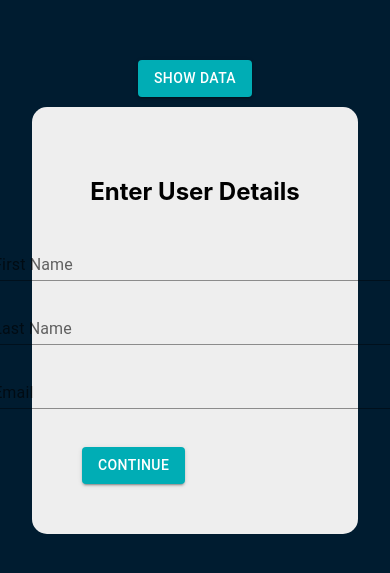
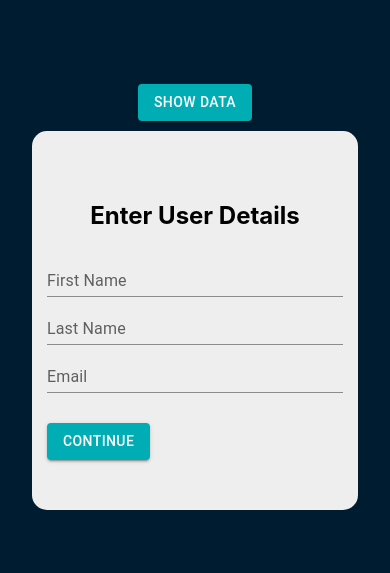
Before and after one commit to ayoubbas/multi-survey-form, a React (Create React App) app: page / in a window 390 px wide. Shown: the part 125-698 px from the top of the page. Built offline with nearby package versions, Linux system fonts and the light colour scheme; no server answers; the database is empty.

Commit message:
set responsive

```diff
--- a/src/App.js
+++ b/src/App.js
@@ -6,7 +6,7 @@ import Container from "@mui/material/Container";
 function App() {
   return (
     <div className="App" style={{height:"100vh",display:"flex",justifyContent:"center",alignItems:"center" ,flexDirection:"column" ,background:"#001C30"}}>
-      <Container  maxWidth="xl">
+      <Container  maxWidth="lg">
         <SurveyForm  />
       </Container>
     </div>
--- a/src/SurveyForm.jsx
+++ b/src/SurveyForm.jsx
@@ -204,7 +204,7 @@ function SurveyForm() {
       )}
       <Container maxWidth={step === 4 ? "lg" : "xs"}>
         <div
-          style={{ background: "#eee", padding: "50px", borderRadius: "15px" }}
+          style={{ background: "#eee", padding: "50px 15px", borderRadius: "15px" }}
         >
           {renderStep()}
           <div
--- a/src/steps/Step1.jsx
+++ b/src/steps/Step1.jsx
@@ -12,21 +12,23 @@ function Step1({ data,myError, handleChange }) {
         justifyContent: "center",
         alignItems: "center",
         flexDirection: "column",
+        width:"100%"
       }}
     >
       <h2>Enter User Details</h2>
       <Box
         component="form"
-        sx={{
-          "& .MuiTextField-root": { m: 1, width: "40ch" },
-        }}
+        // sx={{
+        //   "& .MuiTextField-root": { m: 1, width: "40ch" },
+        // }}
         noValidate
         autoComplete="off"
+        style={{width:"100%"}}
       >
         <form  style={{ display: "flex", flexDirection: "column" }}>
-          <TextField error={myError.firstName} id="firstName" label="First Name" variant="standard" name="firstName" defaultValue={data.firstName} onChange={handleChange} />
-          <TextField error={myError.lastName} id="lastName" label="Last Name" variant="standard" name="lastName"  defaultValue={data.lastName} onChange={handleChange}/>
-          <TextField error={myError.email} id="email" label="Email" type="email" variant="standard" name="email"  defaultValue={data.email} onChange={handleChange}/>
+          <TextField error={myError.firstName} style={{width:"100%"}} id="firstName" label="First Name" variant="standard" name="firstName" defaultValue={data.firstName} onChange={handleChange} />
+          <TextField error={myError.lastName} style={{width:"100%"}} id="lastName" label="Last Name" variant="standard" name="lastName"  defaultValue={data.lastName} onChange={handleChange}/>
+          <TextField error={myError.email} style={{width:"100%"}} id="email" label="Email" type="email" variant="standard" name="email"  defaultValue={data.email} onChange={handleChange}/>
         </form>
       </Box>
 
--- a/src/steps/Step2.jsx
+++ b/src/steps/Step2.jsx
@@ -12,21 +12,21 @@ function Step2({ data, myError, handleChange}) {
         justifyContent: "center",
         alignItems: "center",
         flexDirection: "column",
+        width:'100%',
       }}
     >
       <h2>Enter Personal Details</h2>
 
       <Box
         component="form"
-        sx={{
-          "& .MuiTextField-root": { m: 1, width: "40ch" },
-        }}
+
         noValidate
         autoComplete="off"
+        style={{width:"100%"}}
       >
         <form
           onSubmit={handleChange}
-          style={{ display: "flex", flexDirection: "column" }}
+          style={{ display: "flex", flexDirection: "column" ,width:"100%" }}
         >
           <TextField
             error={myError.occupation}
```
